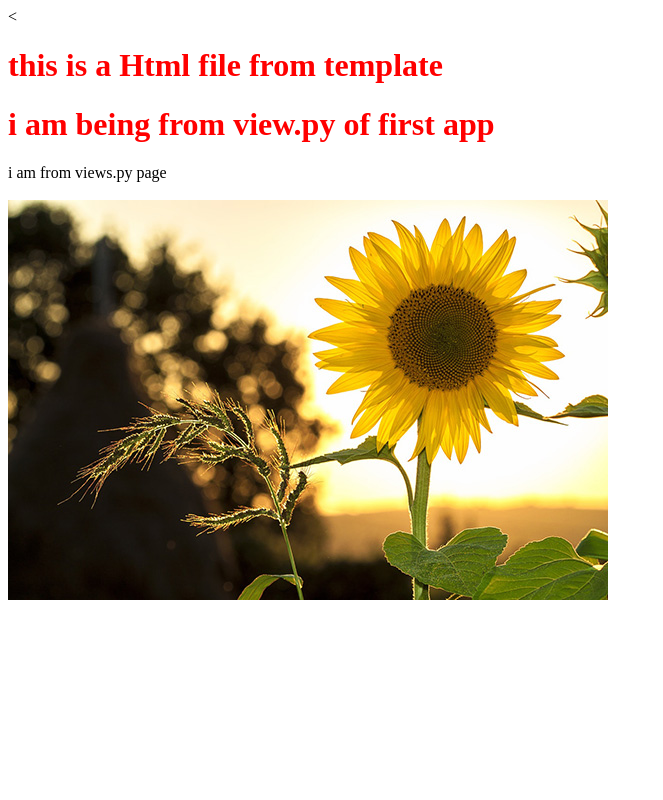
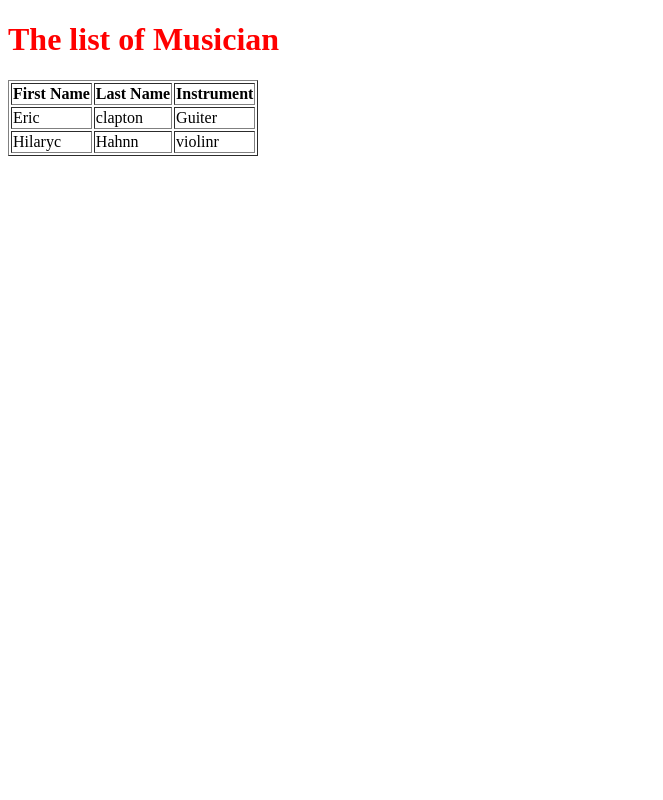
Before and after one commit to mz-nibir/Django-practise, a Django app: page / in a window 1280 px wide. Shown: the whole page, without its empty margins (0-663 px from the left). Run offline with Django 3.2, Linux system fonts and the light colour scheme; data comes from the database, SQL or seed files in the repository; both versions use the stored data as it was after the commit.

Commit message:
view templates model together

```diff
--- a/My_First_Project/first_app/views.py
+++ b/My_First_Project/first_app/views.py
@@ -1,8 +1,10 @@
 from django.shortcuts import render
 from django.http import HttpResponse
+from first_app.models import Musician,Albam
 
 # Create your views here.
 
 def index(request):
-    diction={'text_1': 'i am from views.py page'}
+    musician_list= Musician.objects.order_by('first_name')
+    diction={'text_1': 'The list of Musician','musician': musician_list}
     return render(request,'first_app/index.html',context= diction)
--- a/My_First_Project/templates/first_app/index.html
+++ b/My_First_Project/templates/first_app/index.html
@@ -1,21 +1,29 @@
-<<!DOCTYPE html>
-{%load static%}
+<!DOCTYPE html>
+{% load static %}
 <html lang="en" dir="ltr">
   <head>
+    <link rel="stylesheet" href="{% static "css/mystyle.css" %}">
     <meta charset="utf-8">
-    <link rel="stylesheet" href="{% static "css/mystyle.css" %} ">
-    <title></title>
+    <title>Musician List</title>
   </head>
   <body>
+    <h1>{{text_1}}</h1>
 
-    <h1> this is a Html file from template </h1>
-    <h1>i am being from view.py of first app  </h1>
+    <table border="1">
+      <tr>
+        <th>First Name</th>
+        <th>Last Name</th>
+        <th>Instrument</th>
 
-    {{ text_1}}
-    <br> <br>
-    <img src="{% static "image/sunflower.jpg" %}">
-
-
+      </tr>
+      {% for row in musician %}
+      <tr>
+        <td>{{row.first_name}}</td>
+        <td>{{row.last_name}}</td>
+        <td>{{row.instrument}}</td>
+      </tr>
+      {% endfor%}
+    </table>
 
   </body>
 </html>
```
Also changed, not shown: My_First_Project/db.sqlite3.
